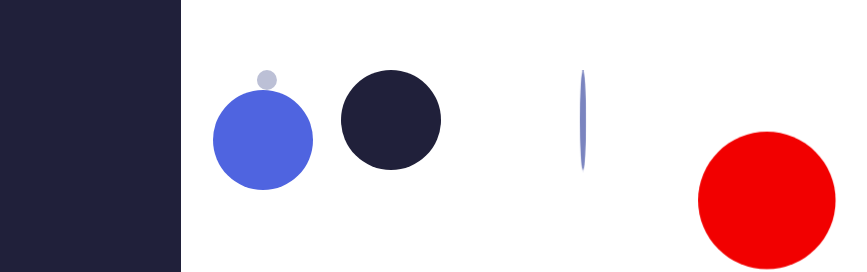
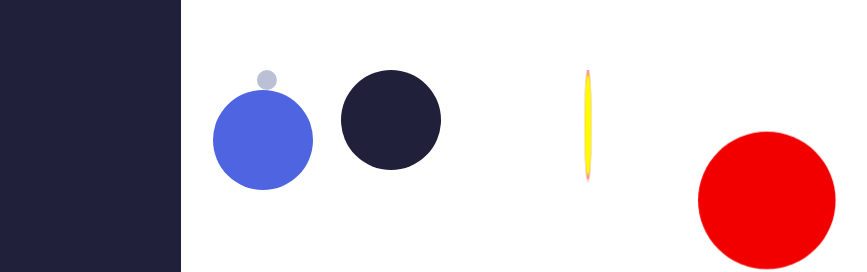
Before and after one commit to MikeTheFyke/MiFy, a Vue app in the folder client/: page / in a window 1280 px wide. Shown: the part 130-402 px from the top of the page, without its empty margins (51-918 px from the left). Built offline with nearby package versions, Linux system fonts and the light colour scheme.

Commit message:
Restyling alpha styles

```diff
--- a/client/src/components/Newvue.vue
+++ b/client/src/components/Newvue.vue
@@ -3,7 +3,7 @@
         <div id="green-container">
             <div id="green-container2">
                 <div id="green-element"></div>
-                <div id="green-element3"></div>
+                <div id="alpha-element"></div>
                 <div id="green-element2"></div>
                 <div id="terra-container">
                     <div id="terra-beta"></div>
@@ -81,7 +81,7 @@ export default {
                 repeat: -1,
                 })
 
-                gsap.to("#green-element3", 1, { scaleX: 0, repeat: -1, yoyo: true, delay: 0.25})
+                gsap.to("#alpha-element", 1, { scaleX: 0, repeat: -1, yoyo: true, delay: 0.25})
             }
             go()
     }
@@ -121,14 +121,17 @@ export default {
     background-color: #20203a;
 }
 
-#green-element3{
+#alpha-element{
     position: absolute;
     top: 0px;
     left: 45%;
     width: 100px;
     height: 100px;
     border-radius: 50px;
-    background-color: #7a84bf;
+    border-color: salmon;
+    border-style: solid;
+    border-width: 5px;
+    background-color: yellow;
 }
 
 #terra-container{
```
